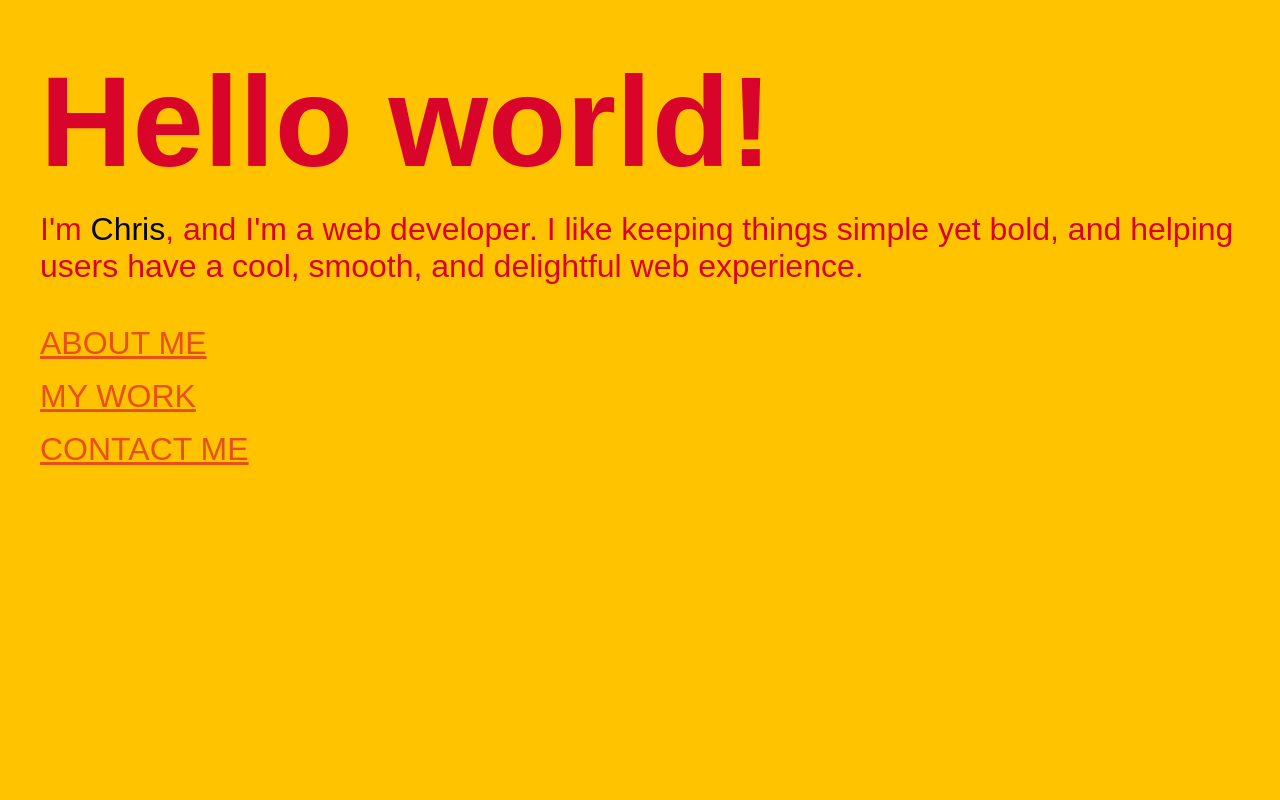
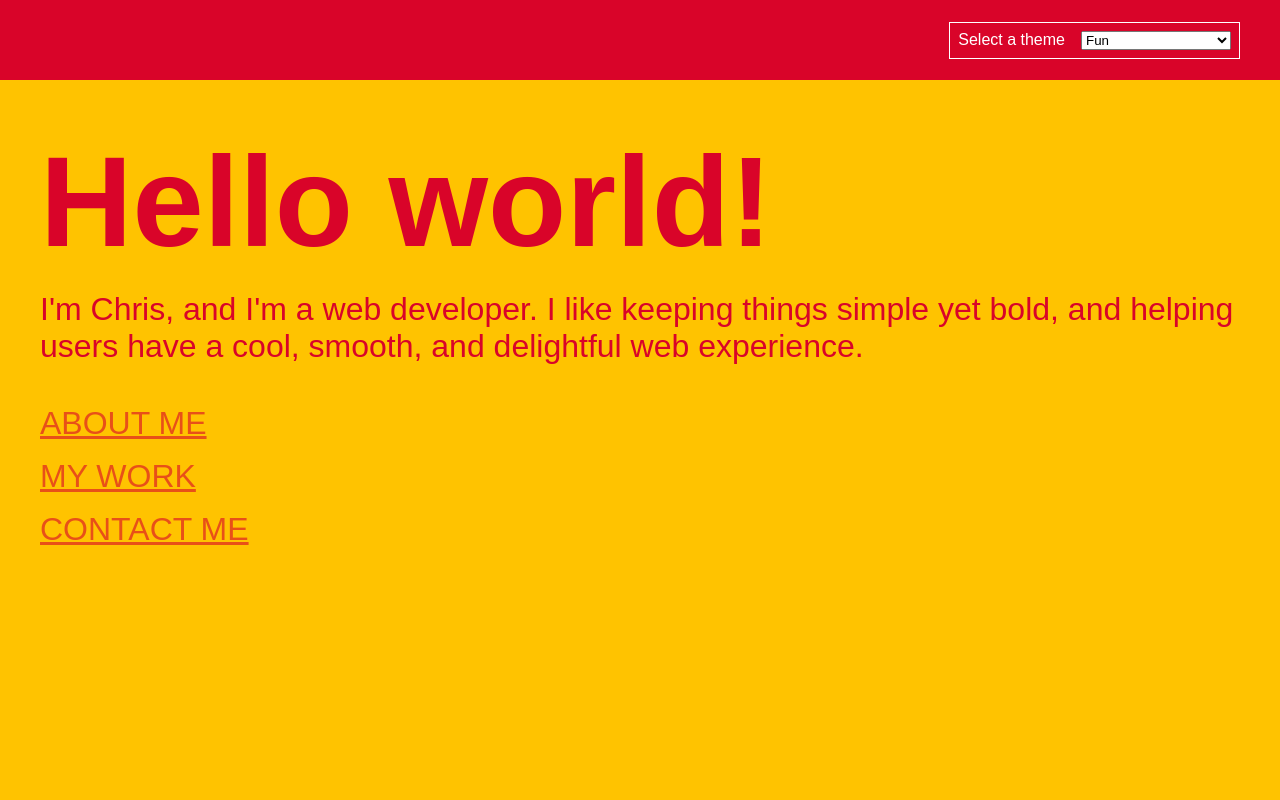
Before and after one commit to chrishughallen/chrishughallen.github.io, a plain HTML site: page index.html in a window 1280 px wide. Shown: the top 800 px of the page. Drawn offline with Linux system fonts and the light colour scheme; a web font is replaced by a local one.

Commit message:
adding theme selector

```diff
--- a/index.html
+++ b/index.html
@@ -8,11 +8,23 @@
   <title>Chris Allen</title>
 </head>
 <body>
-  <div class="container">
+  <header class="fun header">
+    <form action="">
+      <label for="theme-select">Select a theme</label>
+      <select name="theme-select" id="theme-select">
+        <option value="fun">Fun</option>
+        <option value="dark">Dark</option>
+        <option value="professional">Professional</option>
+        <option value="minimalist">Minimalist</option>
+        <option value="none">No CSS</option>
+      </select>
+    </form>
+  </header>
+  <div class="container fun">
     <main>
       <section id="top" class="top">
         <h1 class="big-title">Hello world!</h1>
-        <p class="big-paragraph">I'm <span class="black-text">Chris</span>, and I'm a web developer. I like keeping things simple yet bold, and helping users have a cool, smooth, and delightful web experience.</p>
+        <p class="big-paragraph">I'm Chris, and I'm a web developer. I like keeping things simple yet bold, and helping users have a cool, smooth, and delightful web experience.</p>
         <a href="#about" class="hover-grow flashing-link">ABOUT ME</a>
         <a href="#work" class="hover-grow flashing-link">MY WORK</a>
         <a href="#contact" class="hover-grow flashing-link">CONTACT ME</a>
@@ -37,5 +49,16 @@
     </main>
   </div>
 
+  <script>
+    const select = document.getElementById("theme-select")
+    const container = document.querySelector(".container")
+    const header = document.querySelector(".header")
+    select.addEventListener('change', (e) => {
+      container.className = "container"
+      header.className = "header"
+      container.classList.add(e.currentTarget.value)
+      header.classList.add(e.currentTarget.value)
+    })
+  </script>
 </body>
 </html>
--- a/styles/style.css
+++ b/styles/style.css
@@ -19,19 +19,57 @@ html {
   margin: 0;
   padding: 0;
   box-sizing: border-box;
+  font-family: sans-serif;
+}
+
+header {
+  position: fixed;
+  top: 0;
+  height: 5rem;
+  width: 100%;
+
+  display: flex;
+  justify-content: flex-end;
+  align-items: center;
+  padding: 0 40px;
+}
+
+header.fun {
+  background: var(--dark-orange-color);
+}
+
+header.dark {
+  background: black;
+  color: white;
+  border-bottom: 2px solid rgba(255,255,255,0.5);
+}
+
+header form {
+  padding: 0.5rem;
+  border: 1px solid white;
+  display: flex;
+  gap: 1rem;
+}
+
+header label {
+  color: white;
+}
+
+header select {
+  width: 150px;
 }
 
 .container {
   display: grid;
   grid-template-columns: 10% 1fr 10%;
-  position: relative;
+  margin-top: 5rem;
 }
 
 main {
   grid-column: 1  / 4;
 }
 
-section {
+.container section {
   min-height: 100vh;
   padding: 0 40px;
   padding-top: 3rem;
@@ -41,45 +79,59 @@ section {
   gap: 1rem;
 }
 
-section.top,
-section.work {
+.container.fun section.top,
+.container.fun section.work {
   background: var(--light-orange-color);
-
 }
 
-@media(min-width: 700px) {
-  section a {
-    align-self; flex-end;
-  }
+.container.dark section {
+  background: black;
 }
 
-.big-title {
+.container .big-title {
   font-size: var(--big-title-font);
   font-family: var(--warp-font-family);
+}
+
+.container.fun .big-title {
   color: var(--dark-orange-color);
 }
 
-.big-paragraph {
+.container.dark .big-title {
+  color: #fff;
+}
+
+.container .big-paragraph {
   font-size: var(--big-text-font);
   font-family: var(--warp-font-family);
-  color: var(--dark-orange-color);
   transition: var(--transition-ease);
   margin-bottom: 1.5rem;
 }
 
-.black-text {
-  color: var(--black-color);
+.container.fun .big-paragraph {
+  color: var(--dark-orange-color);
 }
 
-.flashing-link {
+.container.dark .big-paragraph {
+  color: white;
+}
+
+.container .flashing-link {
   animation: flashing-link 3s infinite;
   font-size: var(--big-text-font);
   font-family: var(--warp-font-family);
-  color: var(--dark-orange-color);
   transition: var(--transition-ease)
 }
 
-.hover-grow:hover {
+.container.fun .flashing-link {
+  color: var(--dark-orange-color);
+}
+
+.container.dark .flashing-link {
+  color: white;
+}
+
+.container .hover-grow:hover {
   transform: scale(1.1);
   animation: none;
 }
```
